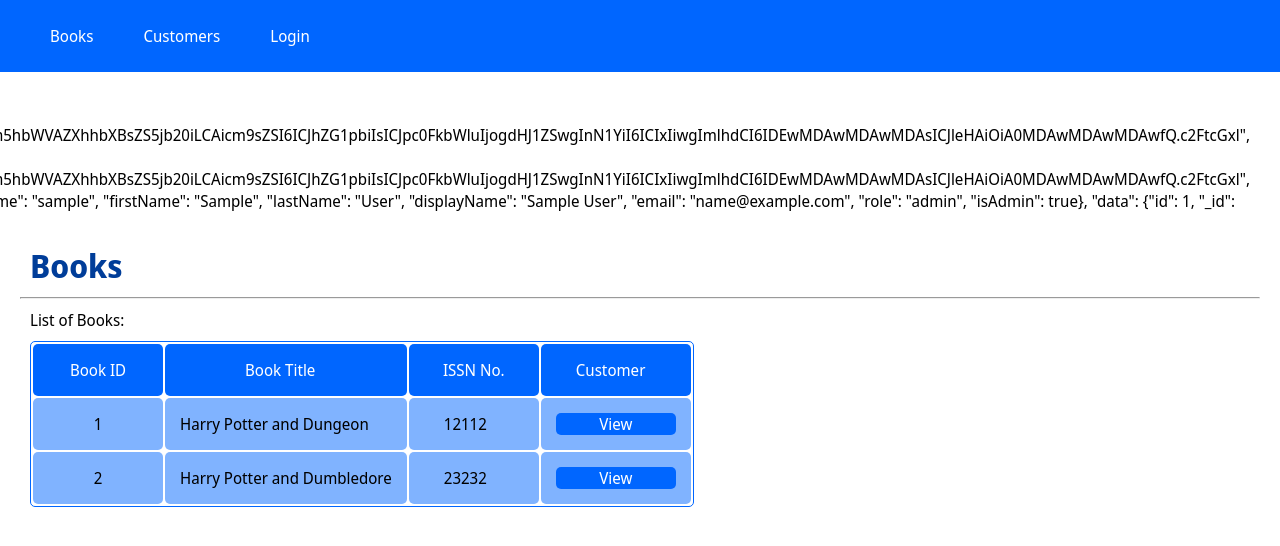
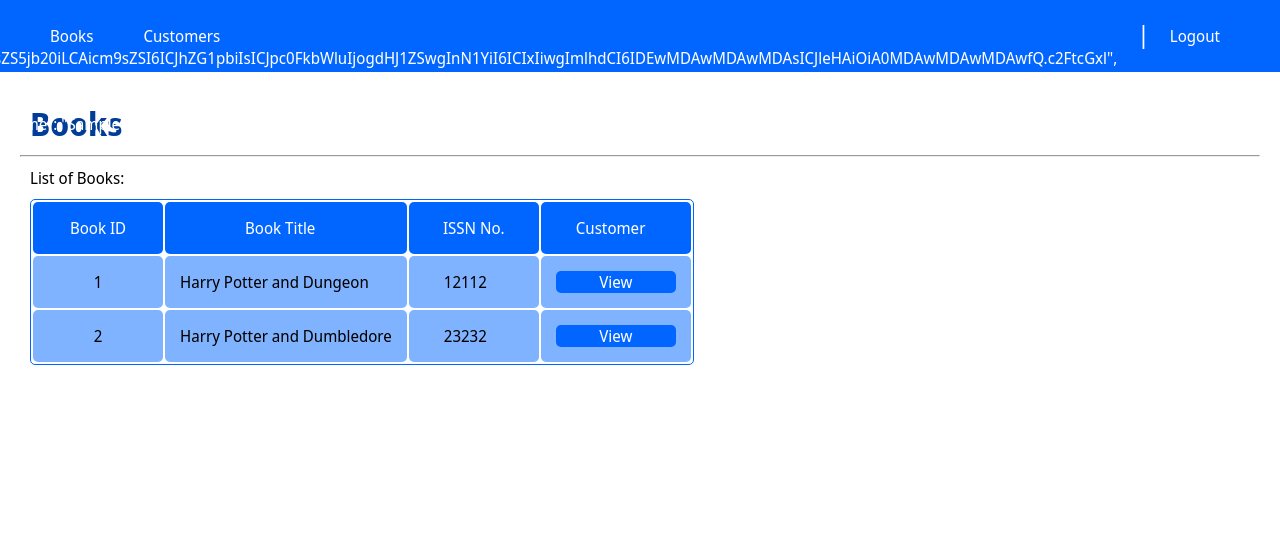
Before and after one commit to gaurav156/vue-ex, a Vue app: page / in a window 1280 px wide. Shown: the top 546 px of the page. Built offline with nearby package versions, Linux system fonts and the light colour scheme; data requests are answered from the project's data file; sample sign-in values are in the browser's storage.

Commit message:
added logout & header component & improved login functionality

```diff
--- a/src/App.vue
+++ b/src/App.vue
@@ -1,19 +1,4 @@
 <template>
-  <header>
-    <nav>
-      <ul>
-        <li><router-link class="nav-element" to="/">Books</router-link></li>
-        <li>
-          <router-link class="nav-element" to="/customer"
-            >Customers</router-link
-          >
-        </li>
-        <li>
-          <router-link class="nav-element" to="/login">Login</router-link>
-        </li>
-      </ul>
-    </nav>
-  </header>
   <router-view></router-view>
   <!-- <keep-alive>
     <router-view :key="$route.fullPath" />
@@ -89,7 +74,7 @@ li {
   border: 1px solid rgb(0, 102, 255);
   border-radius: 5px;
 }
-.dialogTable{
+.dialogTable {
   min-width: 220px;
   margin-left: 30px;
   border: 1px solid rgb(0, 102, 255);
@@ -112,8 +97,8 @@ li {
   /* padding: 20px; */
   width: auto;
   left: 35vw;
-    padding: 40px;
-    min-width: 330px;
+  padding: 40px;
+  min-width: 330px;
 }
 .tableDiv {
   padding-left: 10px;
@@ -137,9 +122,14 @@ li {
   border-color: 1px solid blue;
   background-color: rgb(0, 61, 153);
 }
-.welcomeMsg {
+.username {
+  top: 10px px;
+  position: fixed;
+  right: 10px;
+  color: white;
+  padding-top: 15px;
   display: flex;
-  float: right;
+  padding-right: 40px;
 }
 h1 {
   color: rgb(0, 61, 153);
@@ -148,7 +138,7 @@ h1 {
 p {
   padding: 10px;
 }
-table td{
+table td {
   padding: 10px;
 }
 </style>
--- a/src/components/book.vue
+++ b/src/components/book.vue
@@ -1,6 +1,7 @@
 <template>
+  <headerLib />
   <div class="div">
-    <p v-if="username" class="welcomeMsg">Hi {{ username }}, Welcome!</p>
+    <!-- <p v-if="username" class="welcomeMsg">Hi {{ username }}, Welcome!</p> -->
     <h1>Books</h1><hr>
     <!-- <p>List of Books coming Soon...</p> -->
     <p>List of Books:</p>
@@ -31,13 +32,15 @@
 </template>
 
 <script>
+import headerLib from './header.vue'
 import axios from 'axios';
 import dialogViewCustomer from './dialogViewCustomer.vue'
 
 export default {
   name: "bookLib",
   components: {
-    dialogViewCustomer,
+    headerLib,
+    dialogViewCustomer
   },
   data() {
     return {
@@ -71,6 +74,9 @@ export default {
     }
   },
   async mounted(){
+    if(!this.username){
+      this.$router.push({name:'login'})
+    }
     let resultBooks = await axios.get("http://localhost:3000/books");
     this.books = resultBooks.data;
   }
--- a/src/components/customer.vue
+++ b/src/components/customer.vue
@@ -1,4 +1,5 @@
 <template>
+  <headerLib />
   <div class="div">
     <h1>Customers</h1><hr>
     <p>List of Customers:</p>
@@ -29,16 +30,19 @@
 </template>
 
 <script>
+import headerLib from './header.vue'
 import axios from 'axios';
 import dialogViewBook from './dialogViewBook.vue'
 
 export default {
   name: "customerLib",
   components: {
-    dialogViewBook,
+    headerLib,
+    dialogViewBook
   },
   data(){
     return{
+      username: localStorage.getItem("user-info"),
       customers: [],
       // customers: [
       //   {
@@ -68,6 +72,9 @@ export default {
     }
   },
   async mounted(){
+    if(!this.username){
+      this.$router.push({name:'login'})
+    }
     let resultCustomers = await axios.get("http://localhost:3000/customers");
     this.customers = resultCustomers.data;
   }
--- /dev/null
+++ b/src/components/header.vue
@@ -0,0 +1,50 @@
+<template>
+  <div class="username">
+    <p>Hi {{ username }}, Welcome!</p>
+    <p id="slash">|</p>
+    <a v-on:click="logout" href="#" class="nav-element">Logout</a>
+  </div>
+  <header>
+    <nav>
+      <ul>
+        <li>
+          <router-link class="nav-element" to="/">Books</router-link>
+        </li>
+        <li>
+          <router-link class="nav-element" to="/customer"
+            >Customers</router-link
+          >
+        </li>
+        <!-- <li>
+          <a v-on:click="logout" href="#" class="nav-element">Logout</a>
+        </li> -->
+        <!-- <li>
+          <router-link class="nav-element" to="/login">Login</router-link>
+        </li> -->
+      </ul>
+    </nav>
+  </header>
+</template>
+
+<script>
+export default {
+  name: "headerLib",
+  data() {
+    return {
+      username: localStorage.getItem("user-info"),
+    };
+  },
+  methods: {
+    logout() {
+      localStorage.clear();
+      this.$router.push({ name: "login" });
+    },
+  },
+};
+</script>
+<style scoped>
+#slash{
+    font-size: x-large;
+    padding-top: 1.5px;
+}
+</style>
```
Also changed, not shown: src/components/login.vue (+0 -9 lines).
